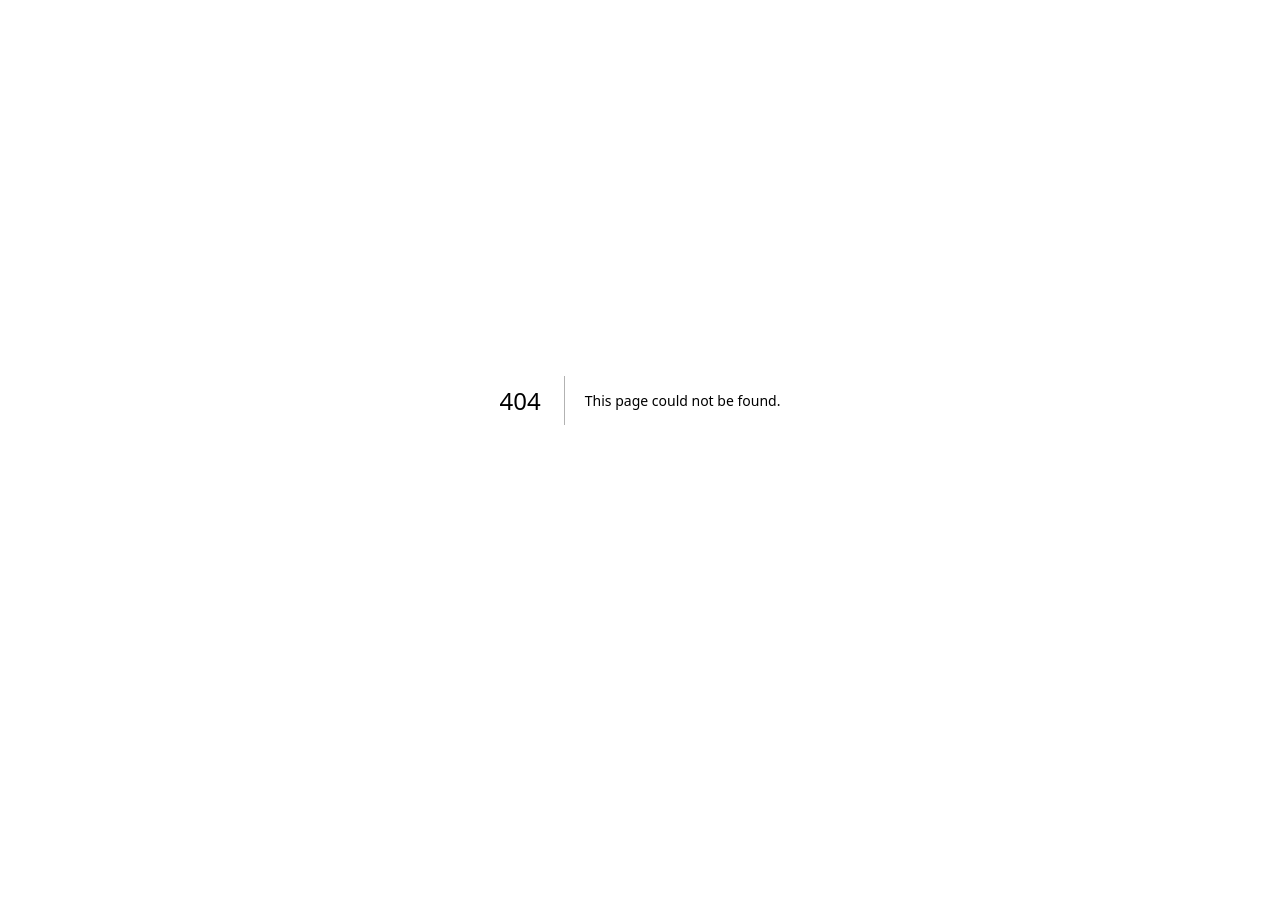
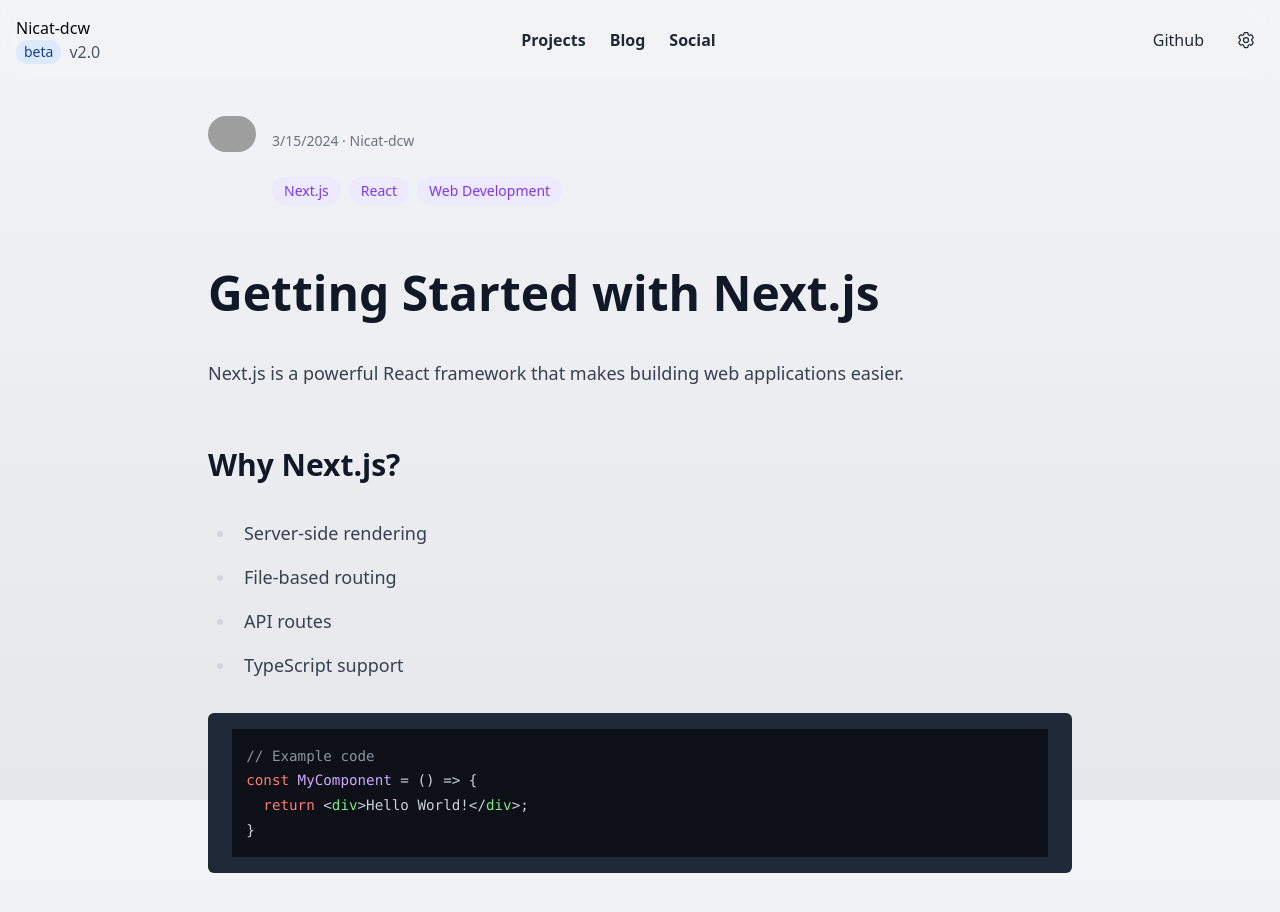
Before and after one commit to kardespro/portfolio-latest, a Next.js app: page /blog/1 in a window 1280 px wide. Before the commit this address had no page. Shown: the top 912 px of the page. Before the commit the page ends 800 px from the top, so only its background shows below. Built offline with nearby package versions, Linux system fonts and the light colour scheme; grey boxes are pictures that could not be loaded.

Commit message:
nott fully finished

```diff
--- /dev/null
+++ b/app/blog/[uuid]/page.tsx
@@ -0,0 +1,62 @@
+import { notFound } from "next/navigation";
+import Image from "next/image";
+import { MDXRemote } from "next-mdx-remote/rsc";
+import { blogPosts } from "@/data/blog-posts";
+import rehypeHighlight from "rehype-highlight";
+import "highlight.js/styles/github-dark.css";
+
+interface BlogPostPageProps {
+  params: {
+    uuid: string;
+  };
+}
+
+export default function BlogPostPage({ params }: BlogPostPageProps) {
+  const post = blogPosts.find((p) => p.uuid === params.uuid);
+
+  if (!post) {
+    notFound();
+  }
+
+  return (
+    <div className="max-w-4xl mx-auto px-4 py-12">
+      <article className="prose prose-lg dark:prose-invert max-w-none">
+        <div className="mb-16">
+          <div className="flex items-start gap-4 mb-4">
+            <Image
+              src={post.author.avatar}
+              alt={post.author.name}
+              width={48}
+              height={48}
+              className="rounded-full mt-1"
+            />
+            <div className="space-y-1">
+              <p className="text-sm text-gray-500">
+                {new Date(post.date).toLocaleDateString()} · {post.author.name}
+              </p>
+              <div className="flex flex-wrap gap-2 pt-2">
+                {post.tags.map((tag) => (
+                  <span
+                    key={tag}
+                    className="px-3 py-1 text-sm font-medium rounded-full bg-violet-100 dark:bg-violet-900/30 text-violet-600 dark:text-violet-300"
+                  >
+                    {tag}
+                  </span>
+                ))}
+              </div>
+            </div>
+          </div>
+        </div>
+
+        <MDXRemote
+          source={post.content}
+          options={{
+            mdxOptions: {
+              rehypePlugins: [rehypeHighlight],
+            },
+          }}
+        />
+      </article>
+    </div>
+  );
+}
--- /dev/null
+++ b/app/blog/page.tsx
@@ -0,0 +1,53 @@
+import Link from "next/link";
+import Image from "next/image";
+import { blogPosts } from "@/data/blog-posts";
+
+export default function BlogPage() {
+  return (
+    <div className="max-w-4xl mx-auto px-4 py-12">
+      <h1 className="text-4xl font-bold mb-8">Blog Posts</h1>
+      <div className="space-y-8">
+        {blogPosts.map((post) => (
+          <Link
+            key={post.uuid}
+            href={`/blog/${post.uuid}`}
+            className="block group"
+          >
+            <article className="p-6 bg-white dark:bg-gray-800 rounded-2xl transition-all duration-300 hover:shadow-xl">
+              <div className="flex items-center gap-4 mb-4">
+                <Image
+                  src={post.author.avatar}
+                  alt={post.author.name}
+                  width={40}
+                  height={40}
+                  className="rounded-full"
+                />
+                <div>
+                  <h2 className="text-xl font-semibold group-hover:text-violet-500 transition-colors">
+                    {post.title}
+                  </h2>
+                  <p className="text-sm text-gray-500">
+                    {new Date(post.date).toLocaleDateString()} · {post.author.name}
+                  </p>
+                </div>
+              </div>
+              <p className="text-gray-600 dark:text-gray-300 mb-4">
+                {post.description}
+              </p>
+              <div className="flex flex-wrap gap-2">
+                {post.tags.map((tag) => (
+                  <span
+                    key={tag}
+                    className="px-3 py-1 text-xs font-medium rounded-full bg-violet-100 dark:bg-violet-900/30 text-violet-600 dark:text-violet-300"
+                  >
+                    {tag}
+                  </span>
+                ))}
+              </div>
+            </article>
+          </Link>
+        ))}
+      </div>
+    </div>
+  );
+}
--- a/app/components/Navbar.tsx
+++ b/app/components/Navbar.tsx
@@ -12,7 +12,10 @@
 
   return (
     <>
-      <nav className="flex items-center justify-between py-4 transition-colors">
+      <div className="h-16" />
+      <nav className="fixed top-0 left-0 right-0 z-50 backdrop-filter-blur backdrop-blur-md bg-transparent">
+        <div className="max-w-7xl mx-auto px-4">
+          <div className="flex items-center justify-between py-4 transition-colors">
             {/* Left side - Profile */}
             <div className="flex items-center gap-3">
               <div>
@@ -51,7 +54,7 @@
             {/* Right side - Github + Settings */}
             <div className="flex items-center gap-2">
               <Link
-            href="https://github.com/yourusername"
+                href="https://github.com/Nicat-dcw"
                 target="_blank"
                 rel="noopener noreferrer"
                 className="px-4 py-1 rounded hover:bg-gray-100 dark:hover:bg-[#212121] text-gray-800 dark:text-gray-200 transition-colors"
@@ -66,6 +69,8 @@
                 <Cog6ToothIcon className="w-5 h-5" />
               </button>
             </div>
+          </div>
+        </div>
       </nav>
 
       <SettingsModal
--- a/app/components/Projects.tsx
+++ b/app/components/Projects.tsx
@@ -46,7 +46,7 @@
                   <h3 className="text-2xl font-bold text-white">
                     {project.title}
                   </h3>
-                  <p className="text-purple-100 line-clamp-2">
+                  <p className="text-purple-100 line-clamp-2 text-[15px]">
                     {project.description}
                   </p>
                   <div className="flex flex-wrap gap-2">
--- a/app/layout.tsx
+++ b/app/layout.tsx
@@ -5,8 +5,8 @@
 import { Suspense } from "react";
 import { LoadingFallback } from "./components/LoadingFallback";
 import "./globals.css";
-import { getDictionary } from "./lib/i18n/dictionaries";
 import { LanguageProvider } from "./components/language-provider";
+import Navbar from "./components/Navbar";
 
 const geistSans = localFont({
   src: "./fonts/GeistVF.woff",
@@ -44,9 +44,12 @@
             disableTransitionOnChange
           >
             <I18nProvider>
-              <Suspense fallback={<LoadingFallback />}>
-                {children}
-              </Suspense>
+              <div className="max-w-7xl mx-auto px-4 min-h-screen dark:bg-transparent transition-colors">
+                <Navbar />
+                <Suspense fallback={<LoadingFallback />}>
+                  {children}
+                </Suspense>
+              </div>
             </I18nProvider>
           </ThemeProvider>
         </LanguageProvider>
--- a/app/page.tsx
+++ b/app/page.tsx
@@ -1,19 +1,17 @@
 import { Suspense } from "react";
-import Navbar from "./components/Navbar";
 import Hero from "./components/Hero";
 import Projects from "./components/Projects";
 import { LoadingFallback } from "./components/LoadingFallback";
 
 export default function Home() {
   return (
-    <div className="max-w-7xl mx-auto px-4 min-h-screen dark:bg-transparent transition-colors">
-      <Navbar />
+    <>
       <Suspense fallback={<LoadingFallback />}>
         <Hero />
       </Suspense>
       <Suspense fallback={<LoadingFallback />}>
         <Projects />
       </Suspense>
-    </div>
+    </>
   );
 }
--- /dev/null
+++ b/data/blog-posts.ts
@@ -0,0 +1,34 @@
+import { BlogPost } from "@/types/blog";
+
+export const blogPosts: BlogPost[] = [
+  {
+    uuid: "1",
+    title: "Getting Started with Next.js",
+    description: "Learn how to build modern web applications with Next.js",
+    date: "2024-03-15",
+    content: `
+# Getting Started with Next.js
+
+Next.js is a powerful React framework that makes building web applications easier.
+
+## Why Next.js?
+
+- Server-side rendering
+- File-based routing
+- API routes
+- TypeScript support
+
+\`\`\`typescript
+// Example code
+const MyComponent = () => {
+  return <div>Hello World!</div>;
+}
+\`\`\`
+    `,
+    tags: ["Next.js", "React", "Web Development"],
+    author: {
+      name: "Nicat-dcw",
+      avatar: "https://avatars.githubusercontent.com/u/59221034?s=400&u=467d7330f5108f682fb7aae7c846f4722dc76050&v=4"
+    }
+  }
+];
--- a/package.json
+++ b/package.json
@@ -12,15 +12,19 @@
     "@formatjs/intl-localematcher": "^0.5.9",
     "@headlessui/react": "^2.2.0",
     "@heroicons/react": "^2.2.0",
+    "@tailwindcss/typography": "^0.5.15",
     "framer-motion": "^11.15.0",
+    "highlight.js": "^11.11.0",
     "i18next": "^24.2.0",
     "negotiator": "^1.0.0",
     "next": "14.2.20",
+    "next-mdx-remote": "^5.0.0",
     "next-themes": "^0.4.4",
     "react": "^18",
     "react-dom": "^18",
     "react-i18next": "^15.2.0",
     "react-icons": "^5.4.0",
+    "rehype-highlight": "^7.0.1",
     "styled-components": "^6.1.13"
   },
   "devDependencies": {
--- a/tailwind.config.ts
+++ b/tailwind.config.ts
@@ -24,5 +24,6 @@
       },
     },
   },
+  plugins: [require("@tailwindcss/typography")],
 };
 export default config;
--- /dev/null
+++ b/types/blog.ts
@@ -0,0 +1,12 @@
+export interface BlogPost {
+  uuid: string;
+  title: string;
+  description: string;
+  date: string;
+  content: string;
+  tags: string[];
+  author: {
+    name: string;
+    avatar: string;
+  };
+}
```
Also changed, not shown: 1 other file (tests, documents, lock files or other folders). Lines whose indentation alone changed are shown as unchanged.
